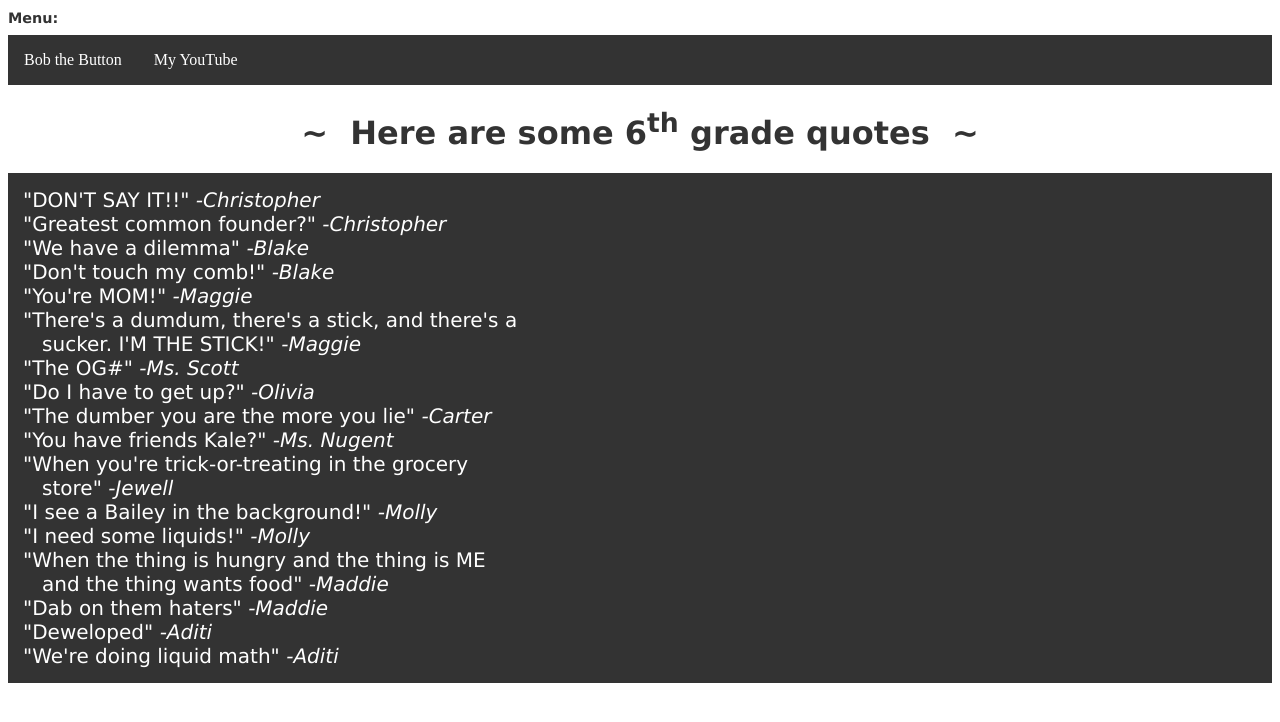
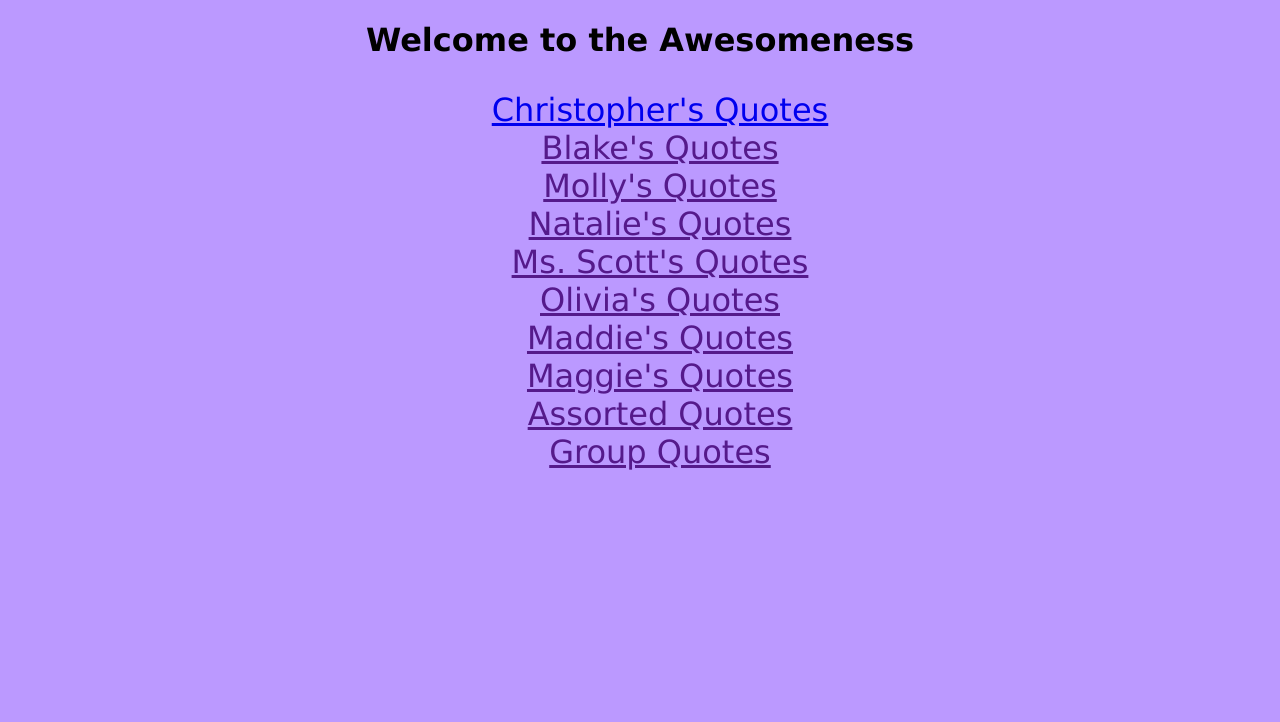
Before and after one commit to jewelpal/jewelpal.github.io, a plain HTML site: page index.html in a window 1280 px wide. Drawn offline with Linux system fonts and the light colour scheme.

Commit message:
total change

```diff
--- a/index.html
+++ b/index.html
@@ -4,71 +4,34 @@
 <script>
 </script>
 <style>
-ul {
-    list-style-type: none;
-    margin: 0;
-    padding: 0;
-    overflow: hidden;
-    background-color: #333333;
+
+.text  {
+ list-style-type: none;
+ text-align: center;
+ font-family: verdana;
+ font-size: 200%;
 }
 
-li {
-    float: left;
+body  {
+ background-color: #bb99ff;
 }
 
-li a {
-    display: block;
-    color: white;
-    text-align: center;
-    padding: 16px;
-    text-decoration: none;
-}
-
-li a:hover {
-    background-color: #111111;
-}
-h1   {
-   font-family: verdana;
-   color: #333333;
-}
-p   {
-   font-size: 125%;
-   font-family: verdana;
-   color: #ffffff;
-   background-color: #333333;
-   padding: 15px;
-}
 </style>
 </head>
 <body>
-<h1 style="font-size:90%">Menu:</h1>
 
-<ul>
-  <li><a href="button_game.html" target="_blank">Bob the Button</a></li>
-  <li><a href="https://www.youtube.com/channel/UC1CBr_G_-hF-qtYZ6N6fK9g" target="_blank">My YouTube</a></li>
+<h1 class="text">Welcome to the Awesomeness</h1>
+<ul class="text">
+  <li><a href="christopher.html">Christopher's Quotes</a></li>
+  <li><a href="">Blake's Quotes</a></li>
+  <li><a href="">Molly's Quotes</a></li>
+  <li><a href="">Natalie's Quotes</a></li>
+  <li><a href="">Ms. Scott's Quotes</a></li>
+  <li><a href="">Olivia's Quotes</a></li>
+  <li><a href="">Maddie's Quotes</a></li>
+  <li><a href="">Maggie's Quotes</a></li>
+  <li><a href="">Assorted Quotes</a></li>
+  <li><a href="">Group Quotes</a></li>
 </ul>
-
-<pre><h1 style="text-align:center">~  Here are some 6<sup>th</sup> grade quotes  ~</h1></pre>
-
-<pre><p>"DON'T SAY IT!!" <i>-Christopher</i>
-"Greatest common founder?" <i>-Christopher</i>
-"We have a dilemma" <i>-Blake</i>
-"Don't touch my comb!" <i>-Blake</i>
-"You're MOM!" <i>-Maggie</i>
-"There's a dumdum, there's a stick, and there's a
-   sucker. I'M THE STICK!" <i>-Maggie</i>
-"The OG#" <i>-Ms. Scott</i>
-"Do I have to get up?" <i>-Olivia</i>
-"The dumber you are the more you lie" <i>-Carter</i>
-"You have friends Kale?" <i>-Ms. Nugent</i>
-"When you're trick-or-treating in the grocery
-   store" <i>-Jewell</i>
-"I see a Bailey in the background!" <i>-Molly</i>
-"I need some liquids!" <i>-Molly</i>
-"When the thing is hungry and the thing is ME
-   and the thing wants food" <i>-Maddie</i>
-"Dab on them haters" <i>-Maddie</i>
-"Deweloped" <i>-Aditi</i>
-"We're doing liquid math" <i>-Aditi</i> </p></pre>
 </body>
 </html>
```
Also changed, not shown: button_game.html (deleted, +0 -68 lines), christopher.html (added, +11 -0 lines).
